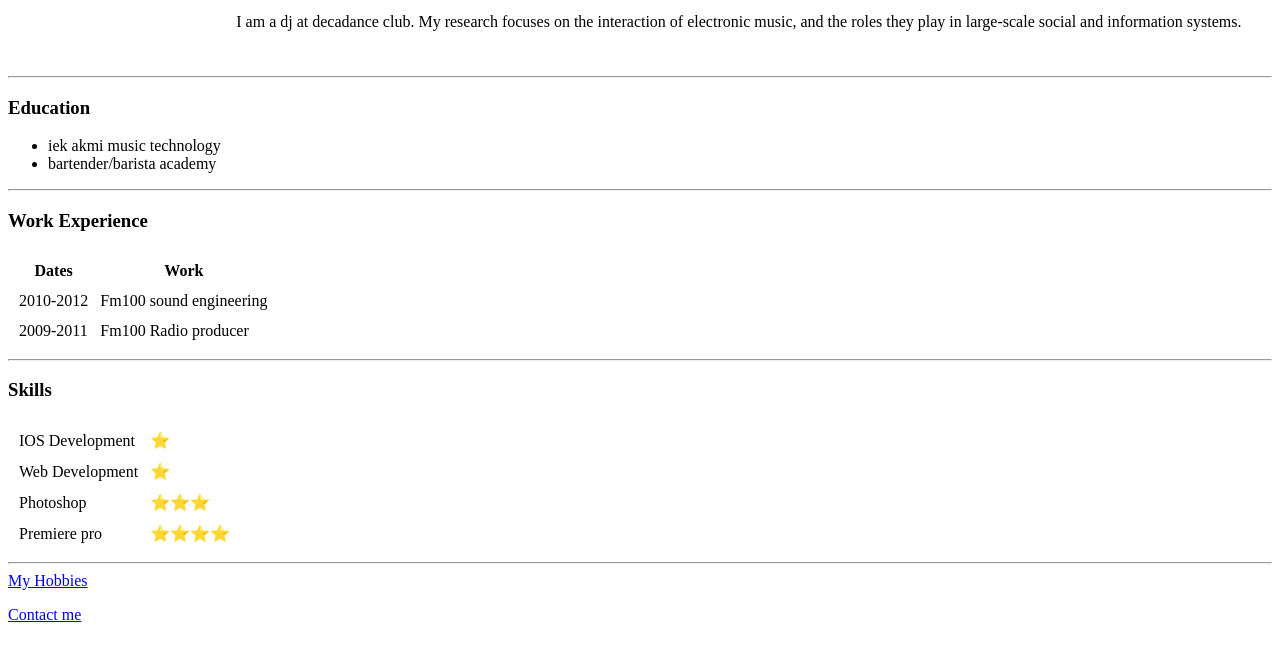
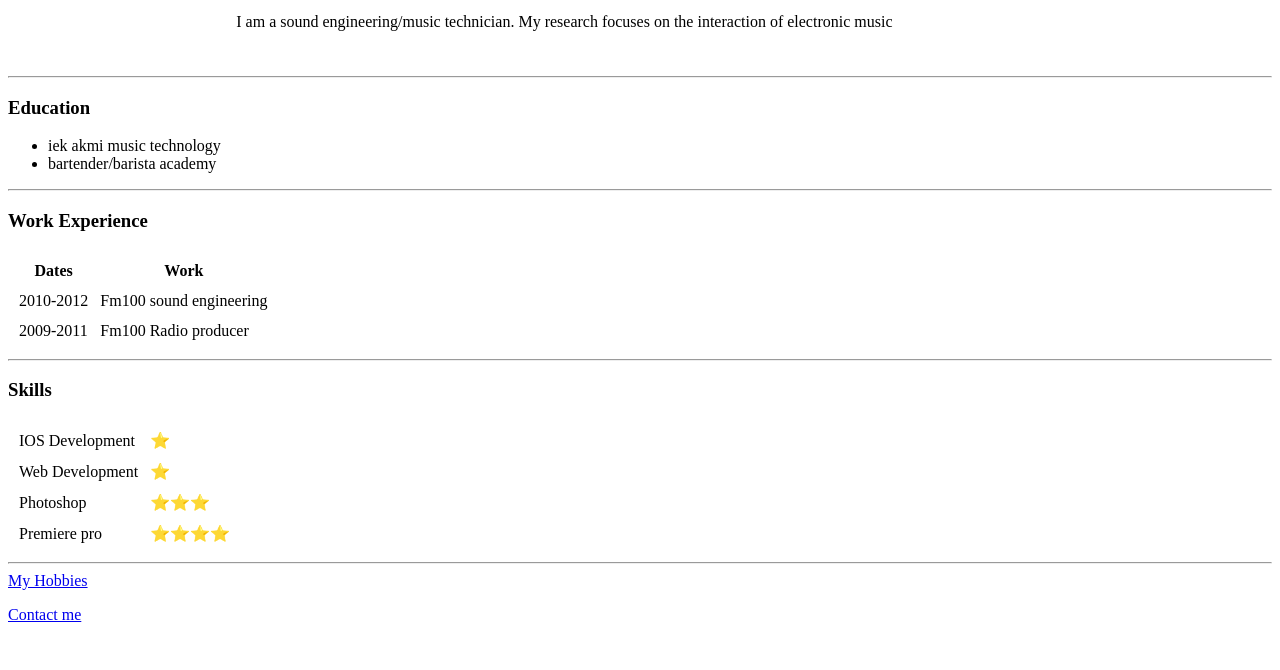
Before and after one commit to tasosnaz/cv, a plain HTML site: page index.html in a window 1280 px wide. Shown: the part 130-800 px from the top of the page. Drawn offline with Linux system fonts and the light colour scheme.

Commit message:
Update index.html

```diff
--- a/index.html
+++ b/index.html
@@ -12,7 +12,7 @@
       <td><img src="images/tasos.png" alt="tasos naziris profile picure"></td>
       <td><h1>Tasos Naziris</h1>
       <p><em>Work as many year in <strong><a href="https://en.wikipedia.org/wiki/Audio_engineer">sound engineering</a></strong></em></p>
-      <p>I am a dj at decadance club. My research focuses on the interaction of electronic music, and the roles they play in large-scale social and information systems. </p></td>
+      <p>I am a sound engineering/music technician. My research focuses on the interaction of electronic music</p></td>
     </tr>
   </table>
   <hr>
```
